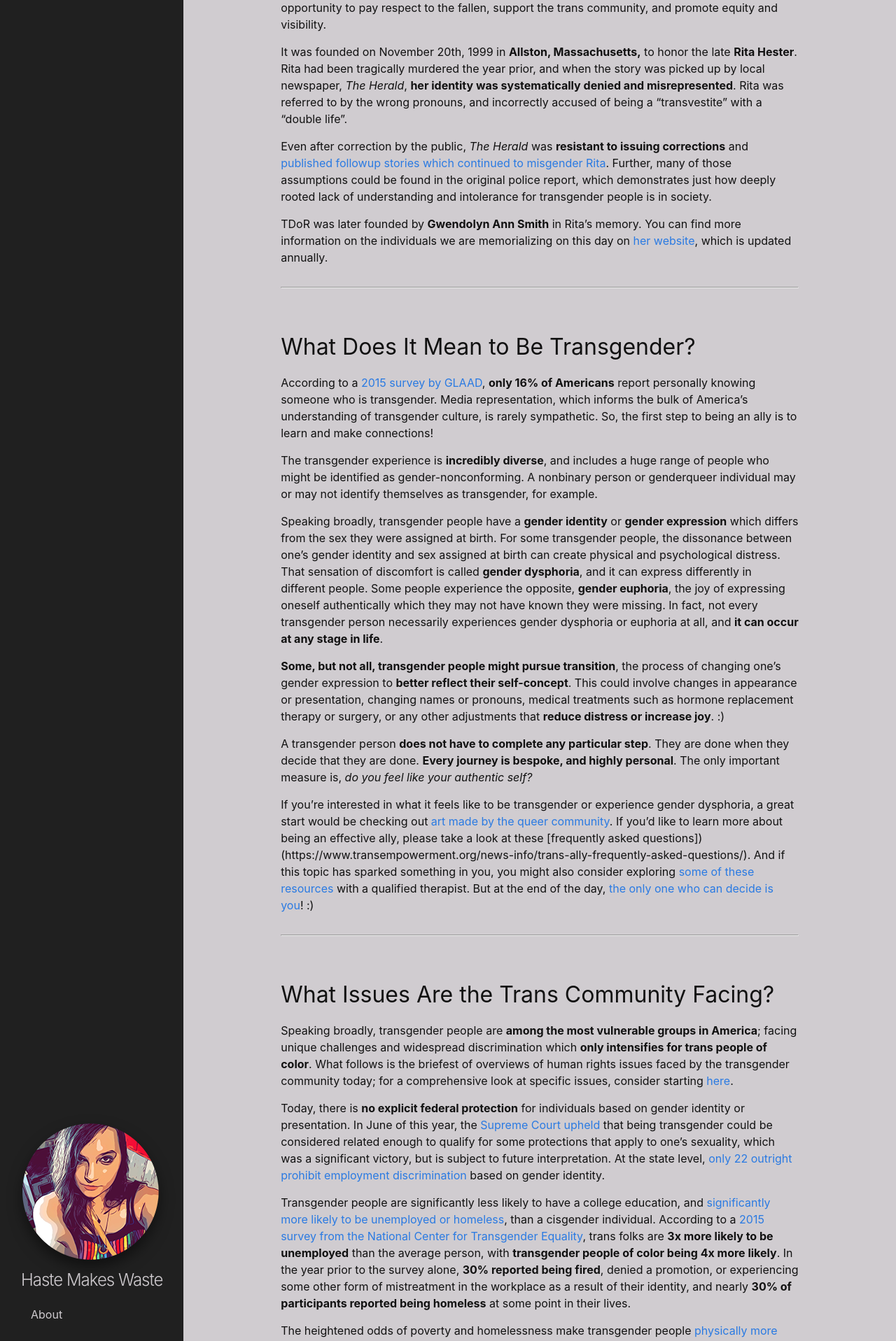
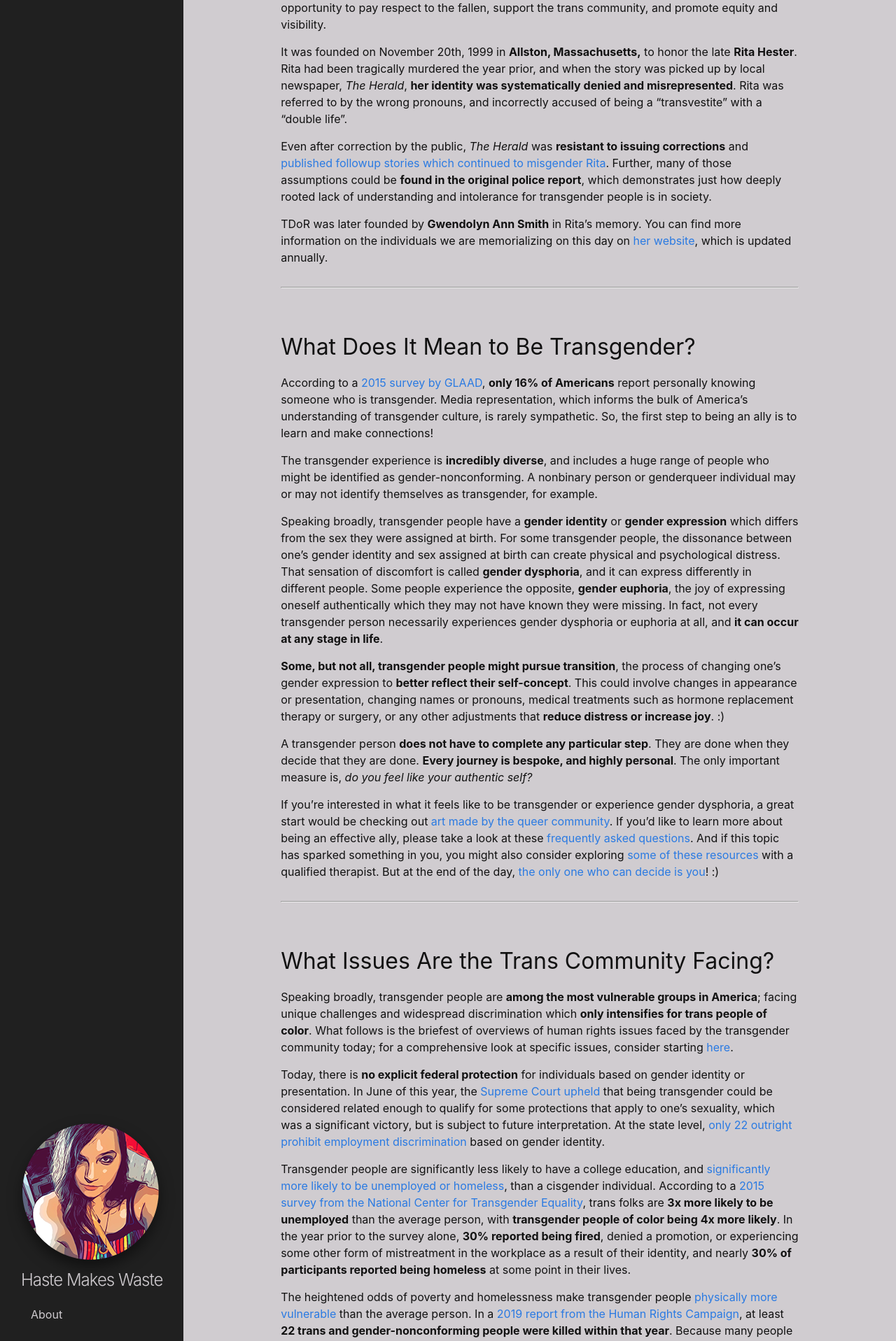
Before and after one commit to EVHaste/haste-makes-waste, a Jekyll site: the page built from _posts/2020-11-20-transgender-day-of-remembrance.markdown, in a window 1280 px wide. Shown: the part 753-2670 px from the top of the page at 70% size. Built offline with Jekyll 4.4.1, drawn with Linux system fonts in a browser that asks for light colours.

Commit message:
Update 2020-11-20-transgender-day-of-remembrance.markdown

```diff
--- a/_posts/2020-11-20-transgender-day-of-remembrance.markdown
+++ b/_posts/2020-11-20-transgender-day-of-remembrance.markdown
@@ -22,7 +22,7 @@ Please be excellent to each other!
 
 It was founded on November 20th, 1999 in **Allston, Massachusetts,** to honor the late **Rita Hester**. Rita had been tragically murdered the year prior, and when the story was picked up by local newspaper, *The Herald*, **her identity was systematically denied and misrepresented**. Rita was referred to by the wrong pronouns, and incorrectly accused of being a “transvestite” with a “double life”.
 
-Even after correction by the public, *The Herald* was **resistant to issuing corrections** and [published followup stories which continued to misgender Rita](http://www.gendertalk.com/language-of-respect/). Further, many of those assumptions could be found in the original police report, which demonstrates just how deeply rooted lack of understanding and intolerance for transgender people is in society.
+Even after correction by the public, *The Herald* was **resistant to issuing corrections** and [published followup stories which continued to misgender Rita](http://www.gendertalk.com/language-of-respect/). Further, many of those assumptions could be **found in the original police report**, which demonstrates just how deeply rooted lack of understanding and intolerance for transgender people is in society.
 
 TDoR was later founded by **Gwendolyn Ann Smith** in Rita’s memory. You can find more information on the individuals we are memorializing on this day on [her website](https://tdor.info/), which is updated annually.
 
@@ -40,7 +40,7 @@ Speaking broadly, transgender people have a **gender identity** or **gender expr
 
 A transgender person **does not have to complete any particular step**. They are done when they decide that they are done. **Every journey is bespoke, and highly personal**. The only important measure is, *do you feel like your authentic self?*
 
-If you’re interested in what it feels like to be transgender or experience gender dysphoria, a great start would be checking out [art made by the queer community](https://www.npr.org/sections/pictureshow/2020/06/30/883930251/documenting-gender-dysphoria). If you’d like to learn more about being an effective ally, please take a look at these [frequently asked questions])(https://www.transempowerment.org/news-info/trans-ally-frequently-asked-questions/). And if this topic has sparked something in you, you might also consider exploring [some of these resources](https://www.psychiatry.org/patients-families/gender-dysphoria/what-is-gender-dysphoria) with a qualified therapist. But at the end of the day, [the only one who can decide is you](http://genderjusticenv.org/2016/02/23/ask-gender-therapist-know-im-transgender/)! :)
+If you’re interested in what it feels like to be transgender or experience gender dysphoria, a great start would be checking out [art made by the queer community](https://www.npr.org/sections/pictureshow/2020/06/30/883930251/documenting-gender-dysphoria). If you’d like to learn more about being an effective ally, please take a look at these [frequently asked questions](https://www.transempowerment.org/news-info/trans-ally-frequently-asked-questions/). And if this topic has sparked something in you, you might also consider exploring [some of these resources](https://www.psychiatry.org/patients-families/gender-dysphoria/what-is-gender-dysphoria) with a qualified therapist. But at the end of the day, [the only one who can decide is you](http://genderjusticenv.org/2016/02/23/ask-gender-therapist-know-im-transgender/)! :)
 
 ---
 
```
